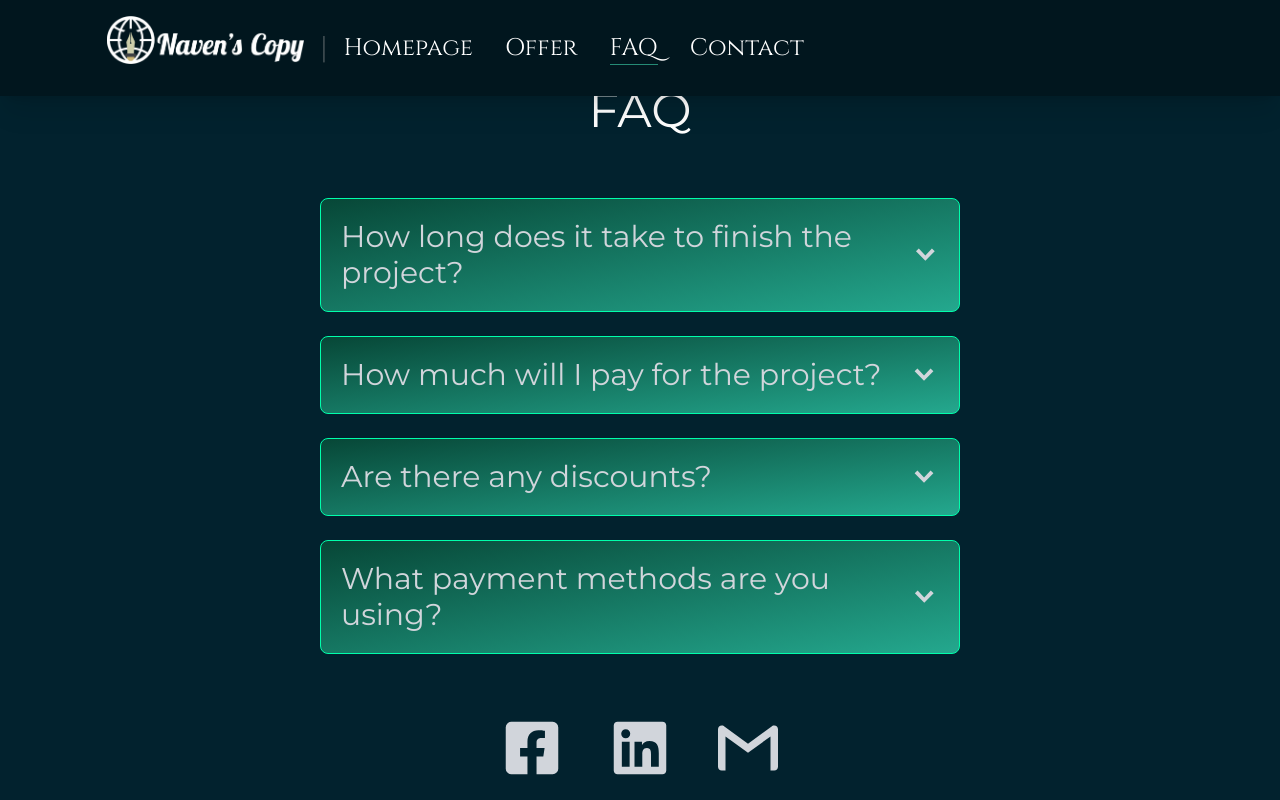
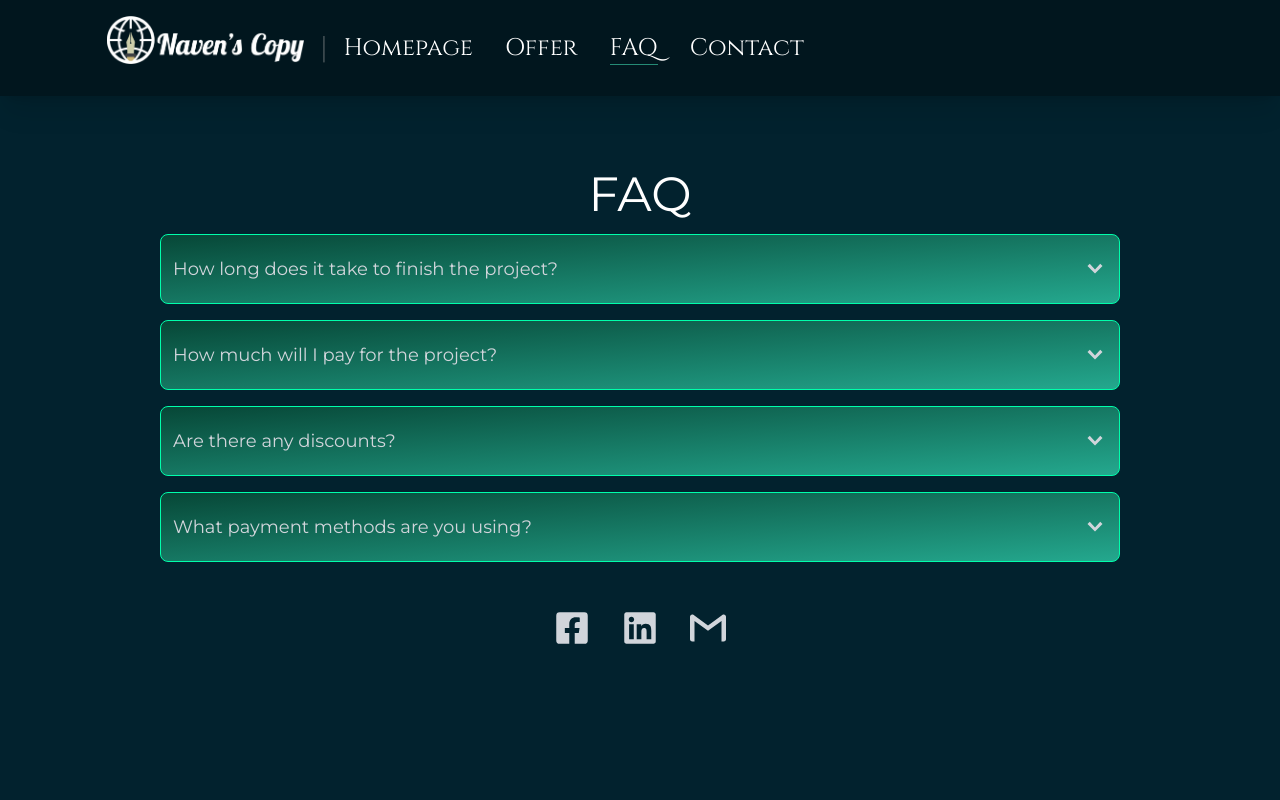
Before and after one commit to MateuszMiszczak/navenscopy, a React (Vite) app: page /faq in a window 1280 px wide. Built offline with nearby package versions, Linux system fonts and the light colour scheme.

Commit message:
Content inside of each FAQ question styled differently. Now FAQ questions have animated roll down and roll up upon click, added final data and changed some styles outside of Faq.jsx

```diff
--- a/src/components/SocialMediaIcons.jsx
+++ b/src/components/SocialMediaIcons.jsx
@@ -4,12 +4,11 @@ const SocialMediaIcons = () => {
   const myEmail = "mthw.miszczak@gmail.com";
 
   return (
-    <div className="flex gap-2 md:gap-6 lg:gap-12">
+    <div className="md:2 flex gap-5 text-4xl lg:gap-8 lg:text-4xl xl:text-5xl">
       <a
         href="https://github.com/MateuszMiszczak"
         target="_blank"
         rel="noopener noreferrer"
-        className="text-4xl lg:text-6xl xl:text-7xl"
       >
         <FaFacebookSquare className="transition delay-[10ms] hover:scale-[0.95] hover:opacity-60" />
       </a>
@@ -17,16 +16,10 @@ const SocialMediaIcons = () => {
         href="https://www.linkedin.com/in/mateusz-miszczak-a28571277/"
         target="_blank"
         rel="noopener noreferrer"
-        className="text-4xl lg:text-6xl xl:text-7xl"
       >
         <FaLinkedin className="transition delay-[10ms] hover:scale-[0.95] hover:opacity-60" />
       </a>
-      <a
-        href={`mailto:${myEmail}`}
-        target="_blank"
-        rel="noopener noreferrer"
-        className="text-4xl lg:text-6xl xl:text-7xl"
-      >
+      <a href={`mailto:${myEmail}`} target="_blank" rel="noopener noreferrer">
         <SiGmail className="transition delay-[10ms] hover:scale-[0.95] hover:opacity-60" />
       </a>
     </div>
--- a/src/data/faq/faqData.js
+++ b/src/data/faq/faqData.js
@@ -3,24 +3,24 @@ export const faqData = [
     id: "1",
     label: "How long does it take to finish the project?",
     content:
-      "Example ExampleExam pleExampleExampl eExampleExample Example ExampleExampleExampl eExampleExa mpleExample Example ExampleExa mpleExampl eExampleExam pleExample",
+      "Since every project and service is different, it's difficult to give an exact number of days needed for completing the task. However, you will receive your projects in 2 to 30 days depending on how big the project is.",
   },
   {
     id: "2",
     label: "How much will I pay for the project?",
     content:
-      "Example ExampleExam pleExampleExampl eExampleExample Example ExampleExampleExampl eExampleExa mpleExample Example ExampleExa mpleExampl eExampleExam pleExample",
+      "You can find all prices next to the services you're looking for. Those are the minimum prices you will spend for a specific service.If you're looking for more detailed quote, contact me. Don't forget to describe the project in detail!",
   },
   {
     id: "3",
     label: "Are there any discounts?",
     content:
-      "Example ExampleExam pleExampleExampl eExampleExample Example ExampleExampleExampl eExampleExa mpleExample Example ExampleExa mpleExampl eExampleExam pleExample",
+      "Yes! I offer discounts for large projects. You can also check my social media from time to time for a special offer on my services.",
   },
   {
     id: "4",
     label: "What payment methods are you using?",
     content:
-      "Example ExampleExam pleExampleExampl eExampleExample Example ExampleExampleExampl eExampleExa mpleExample Example ExampleExa mpleExampl eExampleExam pleExample",
+      "You can pay with Mastercard and Visa credit cards and PayPal. More payment methods will be available in the future.",
   },
 ];
--- a/src/pages/FAQ/Faq.jsx
+++ b/src/pages/FAQ/Faq.jsx
@@ -1,5 +1,5 @@
-import { useState } from "react";
-import { motion } from "framer-motion";
+import React, { useState } from "react";
+import { motion, AnimatePresence } from "framer-motion";
 import { GoChevronDown, GoChevronUp } from "react-icons/go";
 import { faqData } from "../../data/faq/faqData";
 import SocialMediaIcons from "../../components/SocialMediaIcons";
@@ -19,61 +19,58 @@ const Faq = () => {
     const Icon = isExpanded ? GoChevronUp : GoChevronDown;
 
     return (
-      <div key={item.id} className="col-span-2">
+      <div key={item.id} className="mb-4">
         <div
-          className={`flex cursor-pointer flex-col items-center justify-center rounded-lg border border-borderLightestMain bg-gradient-to-br from-faq1 to-faq5 p-5 text-center text-base md:items-start md:text-left md:text-3xl ${
-            isExpanded ? "mb-4" : ""
+          className={`cursor-pointer rounded-lg border border-borderLightestMain bg-gradient-to-br from-faq1 to-faq5 p-3 text-center md:text-left ${
+            isExpanded ? "shadow-md shadow-green-900" : ""
           }`}
           onClick={() => handleClick(index)}
         >
-          <div className="w-full">
-            <div className="flex items-center justify-between">
-              <span>{item.label}</span>
-              <Icon className="text-xl md:text-3xl" />
-            </div>
+          <div className="flex items-center justify-between">
+            <span className="my-2 text-lg">{item.label}</span>
+            <Icon className="text-xl md:text-2xl" />
+          </div>
+          <AnimatePresence>
             {isExpanded && (
-              <div className="mt-2 w-full rounded-lg bg-gradient-to-br from-faq1 to-faq5 p-3 text-xs shadow-md shadow-green-900">
+              <motion.div
+                key="content"
+                initial={{ height: 0, opacity: 0 }}
+                animate={{ height: "auto", opacity: 1 }}
+                exit={{ height: 0, opacity: 0 }}
+                transition={{ duration: 0.2 }}
+              >
                 {item.content}
-              </div>
+              </motion.div>
             )}
-          </div>
+          </AnimatePresence>
         </div>
       </div>
     );
   });
 
   return (
-    <section className="flex h-screen flex-col items-center justify-center bg-secondMainColor font-montserrat text-gray-300">
+    <section className="flex min-h-screen flex-col items-center justify-center bg-secondMainColor font-montserrat text-gray-300">
       <motion.h1
-        className="my-8 text-center text-3xl uppercase text-white md:text-5xl lg:my-16 xl:my-24"
-        initial={{ opacity: 0, y: -50 }}
+        className="my-4 text-2xl uppercase text-white md:text-5xl"
+        initial={{ opacity: 0, y: -20 }}
         animate={{ opacity: 1, y: 0 }}
         transition={{ delay: 0.2, duration: 0.2 }}
       >
         Faq
       </motion.h1>
       <motion.div
-        className="mb-6 grid w-full grid-cols-1 gap-6 bg-secondMainColor md:w-3/4 md:grid-cols-2 lg:mb-16 lg:w-1/2 xl:mb-20"
-        initial="hidden"
-        whileInView="visible"
-        viewport={{ once: true, amount: 0.5 }}
+        className="mb-4 w-full md:w-3/4"
+        initial={{ opacity: 0, y: -20 }}
+        animate={{ opacity: 1, y: 0 }}
         transition={{ delay: 0.2, duration: 0.4 }}
-        variants={{
-          hidden: { opacity: 0, x: -50 },
-          visible: { opacity: 1, x: 0 },
-        }}
       >
         {renderedData}
       </motion.div>
       <motion.div
-        initial="hidden"
-        whileInView="visible"
-        viewport={{ once: true, amount: 0.5 }}
+        className="mt-4"
+        initial={{ opacity: 0, y: 20 }}
+        animate={{ opacity: 1, y: 0 }}
         transition={{ delay: 0.2, duration: 0.2 }}
-        variants={{
-          hidden: { opacity: 0, y: 50 },
-          visible: { opacity: 1, y: 0 },
-        }}
       >
         <SocialMediaIcons />
       </motion.div>
--- a/src/pages/Homepage/components/Footer.jsx
+++ b/src/pages/Homepage/components/Footer.jsx
@@ -37,12 +37,11 @@ function Footer() {
         <h3 className="text-xl uppercase text-textLightestMain md:text-2xl lg:text-3xl">
           Stay in touch
         </h3>
-        <div className="flex gap-2 md:gap-6 lg:gap-12">
+        <div className="md:2 flex gap-5 text-4xl lg:gap-8 lg:text-4xl xl:text-5xl">
           <a
             href="https://github.com/MateuszMiszczak"
             target="_blank"
             rel="noopener noreferrer"
-            className="text-4xl lg:text-6xl xl:text-7xl"
           >
             <FaFacebookSquare className="transition delay-[10ms] hover:scale-[0.95] hover:opacity-60" />
           </a>
@@ -50,7 +49,6 @@ function Footer() {
             href="https://www.linkedin.com/in/mateusz-miszczak-a28571277/"
             target="_blank"
             rel="noopener noreferrer"
-            className="text-4xl lg:text-6xl xl:text-7xl"
           >
             <FaLinkedin className="transition delay-[10ms] hover:scale-[0.95] hover:opacity-60" />
           </a>
@@ -58,7 +56,6 @@ function Footer() {
             href={`mailto:${myEmail}`}
             target="_blank"
             rel="noopener noreferrer"
-            className="text-4xl lg:text-6xl xl:text-7xl"
           >
             <SiGmail className="transition delay-[10ms] hover:scale-[0.95] hover:opacity-60" />
           </a>
```
